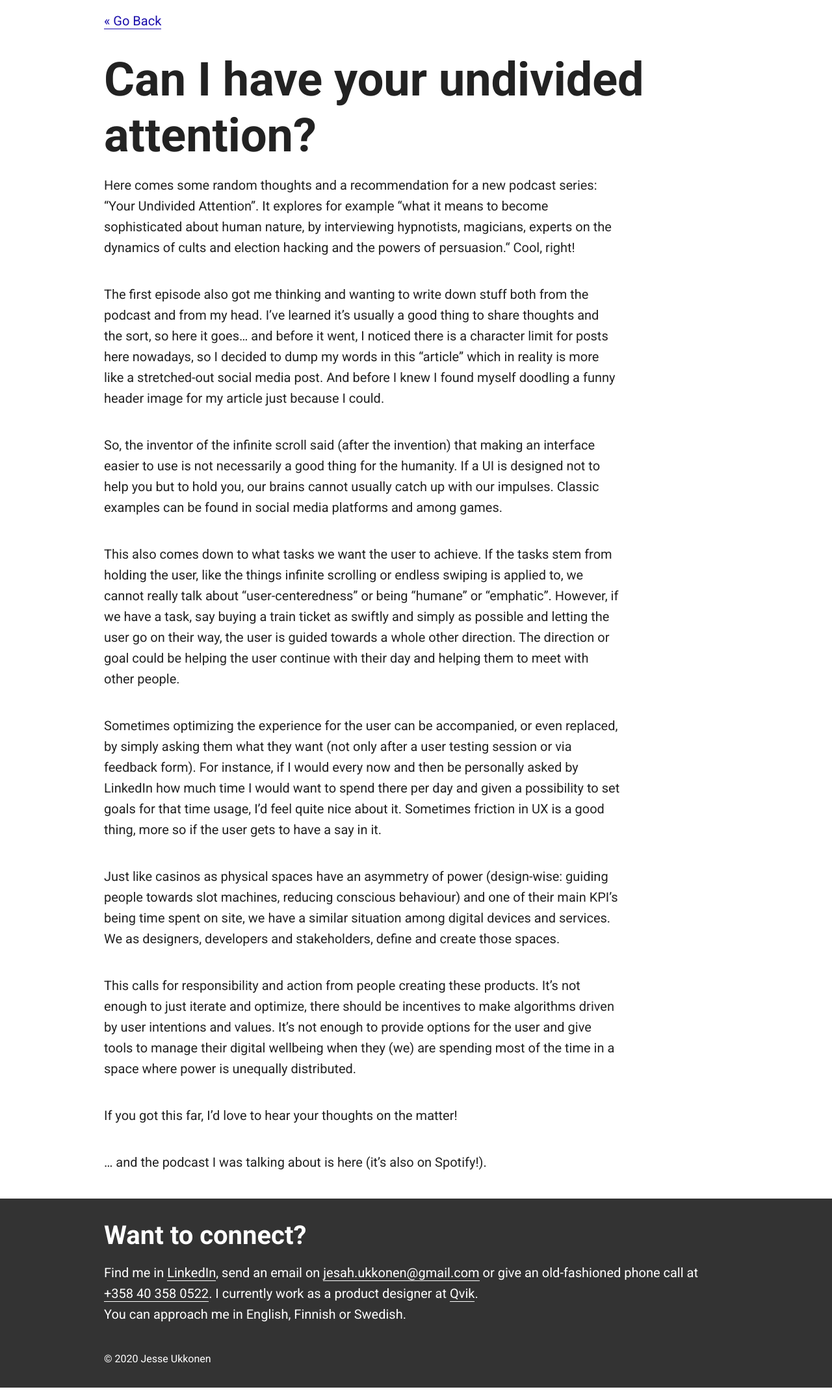
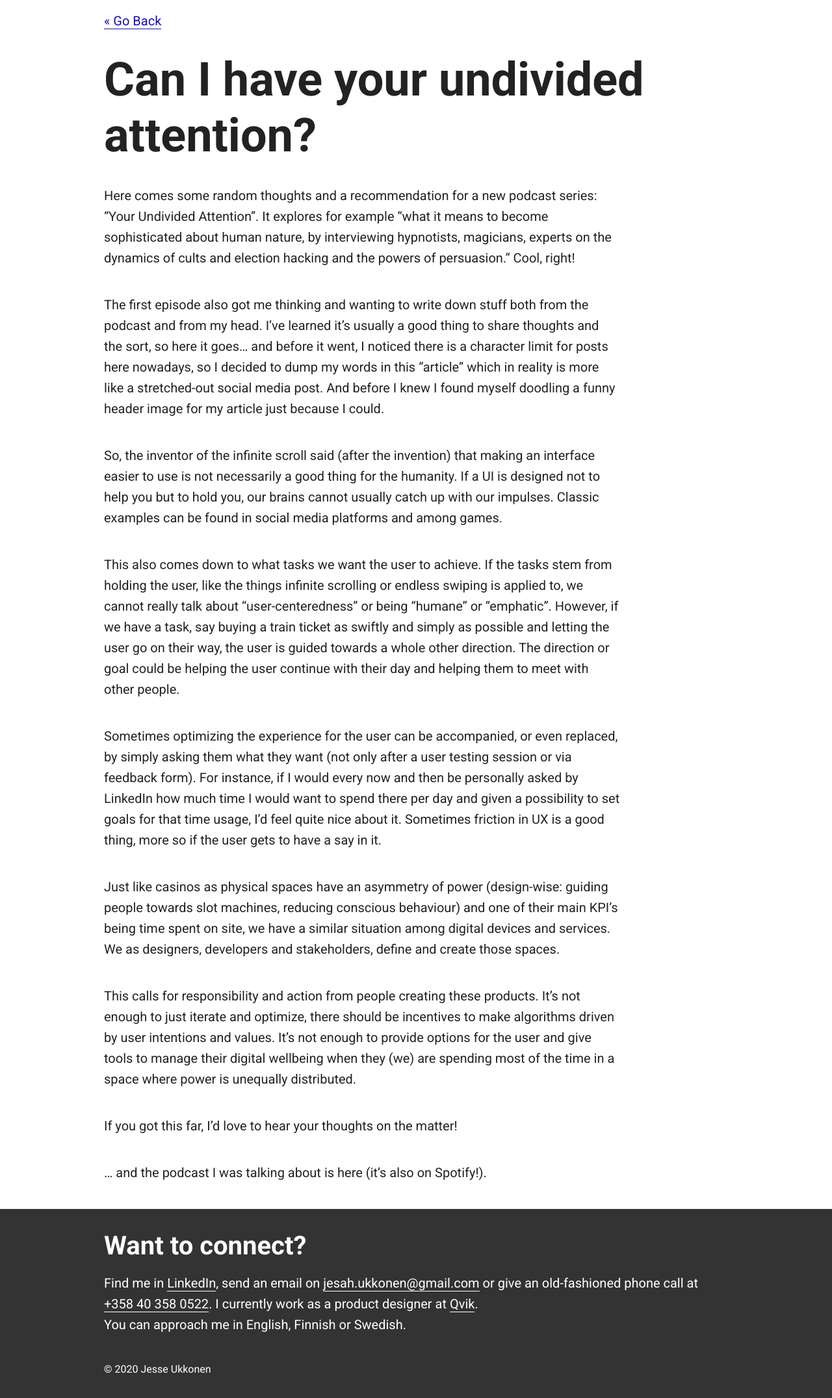
Before and after one commit to jesseu/jesseu.github.io, a Jekyll site: the page built from _posts/2020-11-15-undivided-attention.md, in a window 1280 px wide. Shown: the whole page at 65% size. Built offline with Jekyll 4.4.1, drawn with Linux system fonts in a browser that asks for light colours.

Commit message:
Update skeleton.css

```diff
--- a/css/skeleton.css
+++ b/css/skeleton.css
@@ -204,7 +204,7 @@ figcaption {
 }
 
 .post-header {
-  margin-bottom 2rem;
+  margin-bottom: 2rem;
 }
 
 /* Buttons
```
